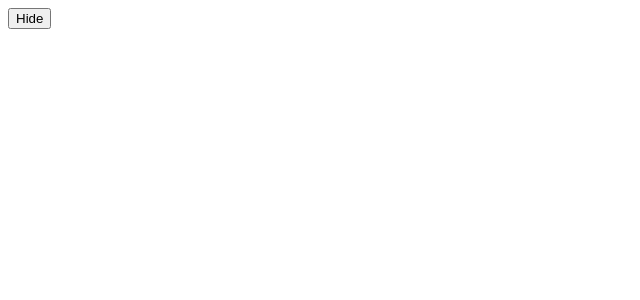
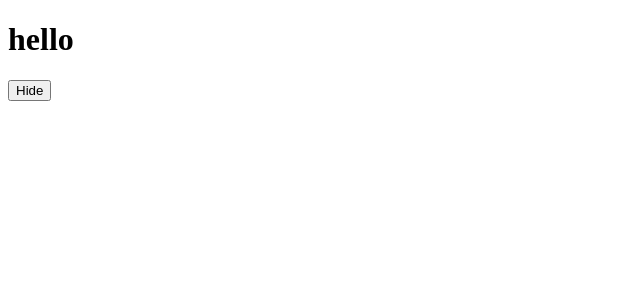
Before and after one commit to watching-dev/React_10_Nomadcoders, a React (Create React App) app in the folder ReactJS/react-project/: page / in a window 1280 px wide. Both pictures are taken after a click on the button "show". Shown: the top 300 px of the page, without its empty margins (0-640 px from the left). Built offline with nearby package versions, Linux system fonts and the light colour scheme.

Commit message:
[feat] Hello 컴포넌트를 showing에 따라서 출력하는 기능 추가_5 of 70_24.06.21

```diff
--- a/ReactJS/react-project/src/App.js
+++ b/ReactJS/react-project/src/App.js
@@ -1,4 +1,8 @@
 import { useState, useEffect } from "react";
+
+function Hello() {
+  return <h1>hello</h1>;
+}
 
 function App() {
   const [showing, setShowing] = useState(false);
@@ -6,6 +10,7 @@ function App() {
 
   return (
     <div>
+      {showing ? <Hello /> : null}
       <button onClick={onClick}>{showing ? "Hide" : "show"}</button>
     </div>
   );
```
